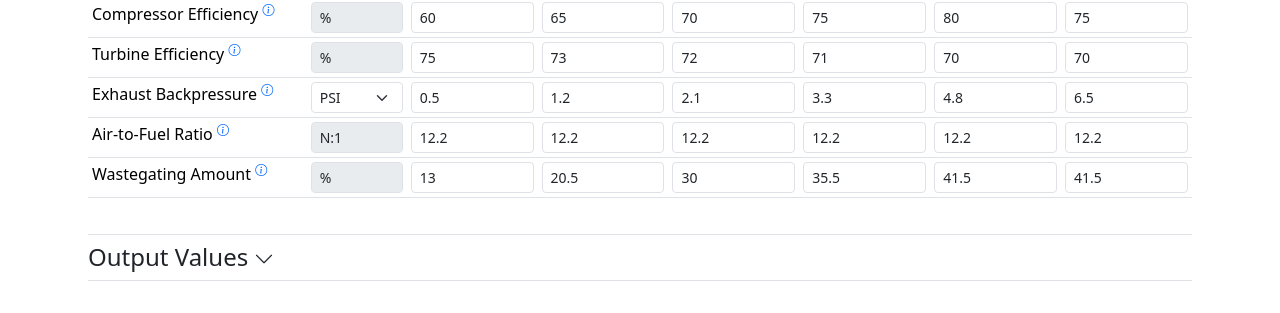
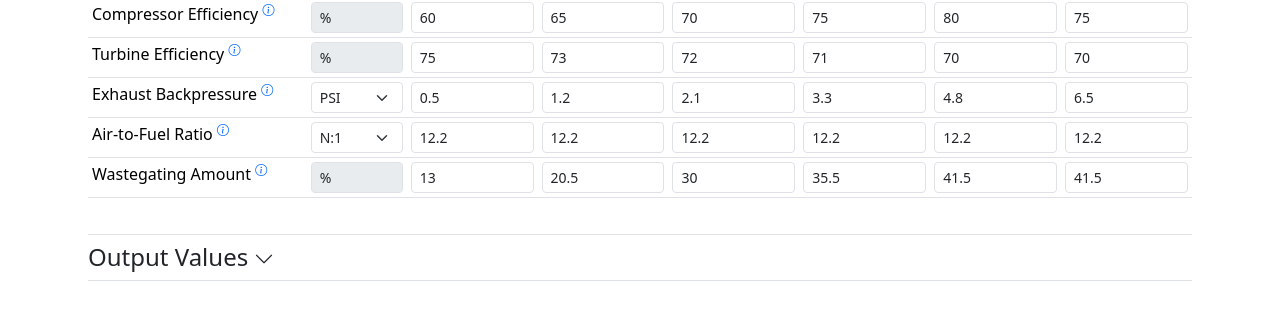
Before and after one commit to kForth/Turbo-Mapper, a Jekyll site: the page built from index.html, in a window 1280 px wide. Shown: the part 900-1213 px from the top of the page. Built offline with Jekyll 4.4.1, drawn with Linux system fonts in a browser that asks for light colours.

Commit message:
Add air fuel ratio lambda

```diff
--- a/_data/tooltips.yml
+++ b/_data/tooltips.yml
@@ -8,6 +8,7 @@
 turbine_efficiency: The isentropic efficiency of the turbocharger turbine, which converts exhaust gas energy into mechanical power to drive the compressor. Expressed as a percentage (0-100%), where higher values indicate better energy conversion. Typical values range from 60-80% depending on turbine design and operating point.<br>This is rarely published by manufacturers, so use conservative estimates unless you have specific data.
 exhaust_backpressure: The pressure resistance of the entire turbo-back exhaust system measured at the turbine inlet. Lower values occur with straight pipe systems (typically 2-5 psi), while higher values occur with restrictive components like catalytic converters and mufflers (5-15+ psi). Affects turbine performance and engine scavenging efficiency.
 air_fuel_ratio: "The target air-to-fuel ratio for combustion. The stoichiometric ratio (complete combustion with no excess air or fuel) varies by fuel type: Gasoline 14.7:1, Diesel 14.5:1, E85 9.8:1, E100 9.0:1, M1 6.5:1. Boosted engines typically run richer (lower ratios) than stoichiometric for safety, cooling, and power."
+air_fuel_lambda: The air-to-fuel ratio expressed as lambda (λ), a normalized ratio relative to the stoichiometric point. λ = 1.0 represents perfect stoichiometric combustion, λ < 1.0 indicates a rich mixture (more fuel), and λ > 1.0 indicates a lean mixture (more air). Calculated by dividing the actual air-to-fuel ratio by the fuel type's stoichiometric ratio.
 turbine_expansion_ratio: The ratio of exhaust pressure at the turbine inlet to the outlet pressure, which determines the energy available to drive the turbine. Affects turbine performance and wastegate duty cycle. Tune this parameter to ensure the wastegating percentage remains reasonable (typically 5-25%) across the operating range.
 wastegating_amount: The percentage of exhaust gas that bypasses the turbine through the wastegate to maintain the target boost pressure. Expressed as a percentage (0-100%), where higher values indicate more exhaust is diverted. Typical values range from 5-25% across the operating range. Lower wastegating allows more exhaust energy to drive the turbine, while higher wastegating reduces turbine speed and boost pressure.
 absolute_pressure: The total air pressure at the compressor outlet, this is the sum of ambient pressure and boost pressure.
--- a/assets/js/loader.js
+++ b/assets/js/loader.js
@@ -28,6 +28,7 @@
   setIfChanged("iru", e => e.inputRestrictionPressureUnit);
   setIfChanged("ipu", e => e.inputIntercoolerPressureUnit);
   setIfChanged("bpu", e => e.inputBackpressureUnit);
+  setIfChanged("iar", e => e.inputAirFuelRatioUnit);
 
   function setIfParamsChanged(key, accessor) {
     const current = model.inputData().map(e => accessor(e)()).join(" ");
@@ -71,6 +72,7 @@
   updateParam("iru", model.inputRestrictionPressureUnit);
   updateParam("ipu", model.inputIntercoolerPressureUnit);
   updateParam("bpu", model.inputBackpressureUnit);
+  updateParam("iar", model.inputAirFuelRatioUnit);
 
   let newinputData = model.inputData();
   let data = {};
@@ -104,6 +106,7 @@
     inputRestrictionPressureUnit: model.inputRestrictionPressureUnit(),
     inputIntercoolerPressureUnit: model.inputIntercoolerPressureUnit(),
     inputBackpressureUnit: model.inputBackpressureUnit(),
+    inputAirFuelRatioUnit: model.inputAirFuelRatioUnit(),
     resultPressureUnit: model.resultPressureUnit().value,
     resultAirTemperatureUnit: model.resultAirTemperatureUnit().value,
     resultAirDensityUnit: model.resultAirDensityUnit().value,
@@ -147,6 +150,7 @@
   updateIfSet("inputRestrictionPressureUnit");
   updateIfSet("inputIntercoolerPressureUnit");
   updateIfSet("inputBackpressureUnit");
+  updateIfSet("inputAirFuelRatioUnit");
   updateIfSet("resultPressureUnit");
   updateIfSet("resultAirTemperatureUnit");
   updateIfSet("resultAirDensityUnit");
--- a/assets/js/main.js
+++ b/assets/js/main.js
@@ -42,6 +42,7 @@
   inputRestrictionPressureUnit: UNITS.pressure.find(e => e.default).value,
   inputIntercoolerPressureUnit: UNITS.pressure.find(e => e.default).value,
   inputBackpressureUnit: UNITS.pressure.find(e => e.default).value,
+  inputAirFuelRatioUnit: UNITS.airFuelRatio.find(e => e.default).value,
 };
 
 class ViewModel extends BaseModel {
@@ -98,6 +99,7 @@
     self.inputRestrictionPressureUnit = ko.observable(DEFAULTS.inputRestrictionPressureUnit);
     self.inputIntercoolerPressureUnit = ko.observable(DEFAULTS.inputIntercoolerPressureUnit);
     self.inputBackpressureUnit = ko.observable(DEFAULTS.inputBackpressureUnit);
+    self.inputAirFuelRatioUnit = ko.observable(DEFAULTS.inputAirFuelRatioUnit);
 
     // Result Table Units
     self.resultPressureUnit = ko.observable(UNITS.pressure.find(e => e.default));
@@ -106,7 +108,8 @@
     self.resultAirMassFlowUnit = ko.observable(UNITS.massFlow.find(e => e.default));
     self.resultAirVolFlowUnit = ko.observable(UNITS.volumetricFlow.find(e => e.default));
     self.resultFuelMassFlowUnit = ko.observable(UNITS.massFlow.find(e => e.default));
-    self.resultFuelVolFlowUnit = ko.observable(UNITS.volumetricFlow.find(e => e.default));
+    self.resultInjectorFlowUnit = ko.observable(UNITS.volumetricFlow.find(e => e.default));
+    self.resultFuelPumpFlowUnit = ko.observable(UNITS.volumetricFlow.find(e => e.default));
     self.resultExhGasMassFlowUnit = ko.observable(UNITS.massFlow.find(e => e.default));
     self.resultPowerUnit = ko.observable(UNITS.power.find(e => e.default));
     self.resultTorqueUnit = ko.observable(UNITS.torque.find(e => e.default));
@@ -288,6 +291,7 @@
         let compressorEfficiency = pt.ce() / 100;
         let turbineEfficiency = pt.te() / 100;
         let exhaustBackpressure__Pa = _convert(pt.ebp(), self.inputBackpressureUnit(), "Pa");
+        let airFuelRatio = self.inputAirFuelRatioUnit() == "lambda" ? (pt.afr() * self.fuelType().stoich) : pt.afr();
         let exhGasTemp_K = 1100; // TODO: Estimate based on fuel type and AFR?
 
         let intakeAirPressure__Pa = ambientPressure__Pa - intakeRestriction__Pa;
@@ -308,12 +312,12 @@
         let manifoldPressureRatio = manifoldAbosultePressure__Pa / intakeAirPressure__Pa;
         let manifoldAirDensity__lb_cuft = _convert(manifoldAbosultePressure__Pa / 287.055 / manifoldAirTemp__K, "kg/m^3", "lb/ft^3");
 
-        let fuelMassFlowRate__lb_min = compAirMassFlow__lb_min / pt.afr();
+        let fuelMassFlowRate__lb_min = compAirMassFlow__lb_min / airFuelRatio;
         let fuelVolFlowRate__L_hr = _convert(fuelMassFlowRate__lb_min, "lb/min", "kg/hr") / self.fuelType().density__kg_L;
         let injectorVolFlowRate__L_hr = fuelVolFlowRate__L_hr / self.numberOfCylinders();
         let approxPower__hp = _convert(compAirMassFlow__lb_min, "lb/min", "g/s") * 1.25;
         let approxTorque__ftlb = rpm == 0 ? 0 : approxPower__hp * 5252 / rpm;
-        let exhaustMassFlow__kg_s = _convert(compAirMassFlow__lb_min * (1 + 1 / pt.afr()), "lb/min", "kg/s");
+        let exhaustMassFlow__kg_s = _convert(compAirMassFlow__lb_min * (1 + 1 / airFuelRatio), "lb/min", "kg/s");
         let wastegateMassFlow__kg_s = wastegateFlowPercent * exhaustMassFlow__kg_s;
         let turbineMassFlow__kg_s = exhaustMassFlow__kg_s - wastegateMassFlow__kg_s;
 
@@ -361,6 +365,8 @@
           injectorVolFlowRate__L_hr: injectorVolFlowRate__L_hr,
           approxPower__hp: approxPower__hp,
           approxTorque__ftlb: approxTorque__ftlb,
+          airFuelRatio: airFuelRatio,
+          airFuelLambda: airFuelRatio / self.fuelType().stoich,
 
           compressorShaftPower__kW: compressorShaftPower__kW,
           exhaustManifoldPressure_Pa: exhaustManifoldPressure_Pa,
@@ -455,6 +461,7 @@
       self.inputRestrictionPressureUnit,
       self.inputIntercoolerPressureUnit,
       self.inputBackpressureUnit,
+      self.inputAirFuelRatioUnit,
     ].forEach(e => e.subscribe(() => self.update()));
     self.inputData.subscribe(() => self.update(), self, "arrayChange");
     ko.utils.arrayForEach(self.inputData(), (item) => {
--- a/assets/js/units.js
+++ b/assets/js/units.js
@@ -66,13 +66,17 @@
     { value: "lb/min", label: "lb/min", precision: 1 },
     { value: "lb/hr", label: "lb/hr", precision: 1 },
     { value: "kg/s", label: "kg/s", precision: 3, default: true },
-    { value: "kg/h", label: "kg/h", precision: 3, default: true },
+    { value: "kg/h", label: "kg/h", precision: 3 },
   ],
   volumetricFlow: [
-    { value: "ft^3/min", label: "CFM", precision: 1,default: true },
+    { value: "ft^3/min", label: "CFM", precision: 1, default: true },
     { value: "L/h", label: "Lph", precision: 0 },
-    { value: "in^3/sec", label: "in³/s", precision: 0,default: true },
+    { value: "in^3/sec", label: "in³/s", precision: 0},
     { value: "cm^3/min", label: "cm³/m", precision: 0 },
     { value: "m^3/s", label: "m³/s", precision: 3 },
   ],
+  airFuelRatio: [
+    { value: "ratio", label: "N:1", precision: 1, default: true },
+    { value: "lambda", label: "λ", precision: 2 }
+  ],
 };
--- a/index.html
+++ b/index.html
@@ -138,7 +138,7 @@
                     Input Values
                     <i class="caret bi bi-chevron-up fs-5"></i>
                 </a>
-                <div class="mt-1" data-bind="css: {'d-none': warnings().length == 0}">
+                <div class="mt-1 d-none" data-bind="css: {'d-none': warnings().length == 0}">
                     <div class="alert alert-danger" role="alert">
                         Errors:
                         <ul class="mb-0" data-bind="foreach: warnings">
@@ -221,7 +221,7 @@
                             </tr>
                             <tr>
                                 <td class="table-title-col">Air-to-Fuel Ratio {% include tooltip.html text=site.data.tooltips.air_fuel_ratio %}</td>
-                                <td class="table-unit-col"><input class="form-control form-control-sm" type="text" value="N:1" readonly disabled /></td>
+                                <td class="table-unit-col"><select class="form-select form-select-sm" data-bind="value: inputAirFuelRatioUnit, options: UNITS.airFuelRatio, optionsText: 'label', optionsValue: 'value'"></select></td>
                                 <!-- ko foreach: inputData -->
                                 <td><input class="form-control form-control-sm" data-bind="value: afr" type="number" min="0" step="0.1" /></td>
                                 <!-- /ko -->
@@ -326,16 +326,30 @@
                             </tr>
                             <tr>
                                 <td class="table-title-col">Fuel Volume Flow {% include tooltip.html text=site.data.tooltips.fuel_volume_flow %}</td>
-                                <td class="table-unit-col"><select class="form-select form-select-sm" data-bind="value: resultFuelVolFlowUnit, options: UNITS.volumetricFlow, optionsText: 'label'"></select></td>
+                                <td class="table-unit-col"><select class="form-select form-select-sm" data-bind="value: resultFuelPumpFlowUnit, options: UNITS.volumetricFlow, optionsText: 'label'"></select></td>
                                 <!-- ko foreach: compressorData -->
-                                <td><input class="form-control form-control-sm" data-bind="converted: fuelVolFlowRate__L_hr, from: 'L/hr', to: $root.resultFuelVolFlowUnit().value, precision: $root.resultFuelVolFlowUnit().precision" disabled readonly /></td>
+                                <td><input class="form-control form-control-sm" data-bind="converted: fuelVolFlowRate__L_hr, from: 'L/hr', to: $root.resultFuelPumpFlowUnit().value, precision: $root.resultFuelPumpFlowUnit().precision" disabled readonly /></td>
                                 <!-- /ko -->
                             </tr>
                             <tr>
                                 <td class="table-title-col">Injector Volume Flow {% include tooltip.html text=site.data.tooltips.injector_flow %}</td>
-                                <td class="table-unit-col"><select class="form-select form-select-sm" data-bind="value: resultFuelVolFlowUnit, options: UNITS.volumetricFlow, optionsText: 'label'"></select></td>
+                                <td class="table-unit-col"><select class="form-select form-select-sm" data-bind="value: resultInjectorFlowUnit, options: UNITS.volumetricFlow, optionsText: 'label'"></select></td>
                                 <!-- ko foreach: compressorData -->
-                                <td><input class="form-control form-control-sm" data-bind="converted: injectorVolFlowRate__L_hr, from: 'L/hr', to: $root.resultFuelVolFlowUnit().value, precision: $root.resultFuelVolFlowUnit().precision" disabled readonly /></td>
+                                <td><input class="form-control form-control-sm" data-bind="converted: injectorVolFlowRate__L_hr, from: 'L/hr', to: $root.resultInjectorFlowUnit().value, precision: $root.resultInjectorFlowUnit().precision" disabled readonly /></td>
+                                <!-- /ko -->
+                            </tr>
+                            <tr>
+                                <td class="table-title-col">Air-to-Fuel Ratio {% include tooltip.html text=site.data.tooltips.air_fuel_ratio %}</td>
+                                <td class="table-unit-col"><input class="form-control form-control-sm" type="text" value="N:1" readonly disabled /></td>
+                                <!-- ko foreach: compressorData -->
+                                <td><input class="form-control form-control-sm" data-bind="numeric: airFuelRatio, precision: 1" disabled readonly /></td>
+                                <!-- /ko -->
+                            </tr>
+                            <tr>
+                                <td class="table-title-col">Air-to-Fuel Lambda {% include tooltip.html text=site.data.tooltips.air_fuel_lambda %}</td>
+                                <td class="table-unit-col"><input class="form-control form-control-sm" type="text" value="λ" readonly disabled /></td>
+                                <!-- ko foreach: compressorData -->
+                                <td><input class="form-control form-control-sm" data-bind="numeric: airFuelLambda, precision: 2" disabled readonly /></td>
                                 <!-- /ko -->
                             </tr>
                             <tr>
```
